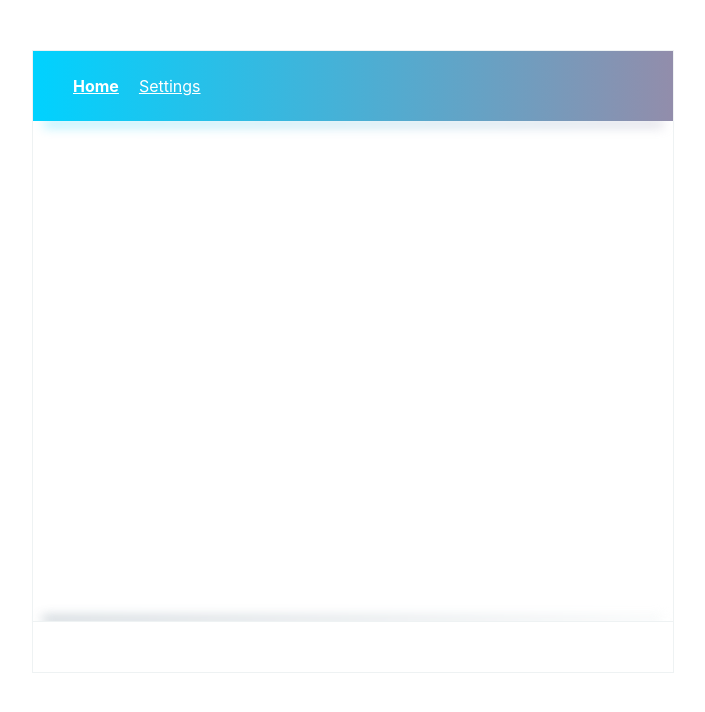
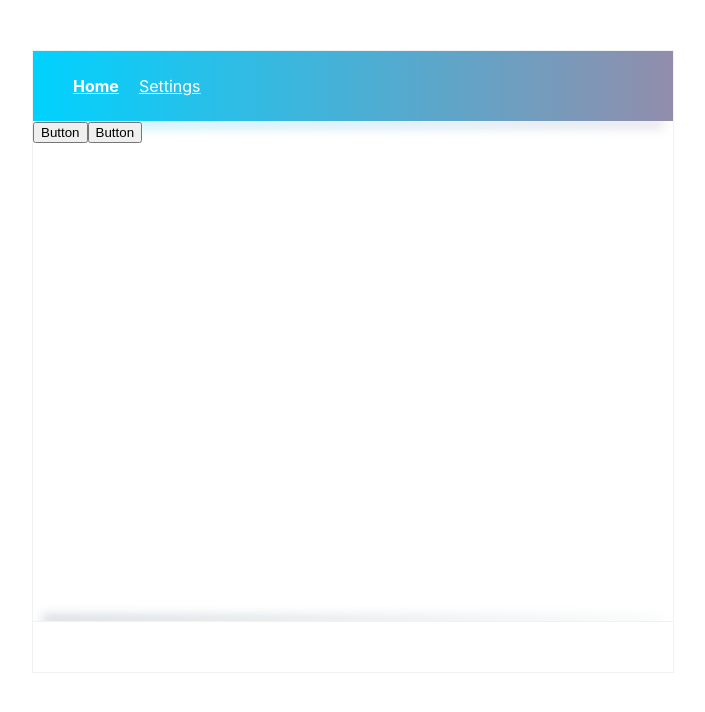
Before and after one commit to CarlosCanizal/chat-react, a React (Create React App) app: page / in a window 1280 px wide. Shown: the top 712 px of the page, without its empty margins (287-992 px from the left). Built offline with nearby package versions, Linux system fonts and the light colour scheme.

Commit message:
Adds redux

```diff
--- a/package.json
+++ b/package.json
@@ -6,8 +6,10 @@
     "node-sass": "^4.11.0",
     "react": "^16.8.3",
     "react-dom": "^16.8.3",
+    "react-redux": "^6.0.1",
     "react-router-dom": "^4.3.1",
-    "react-scripts": "2.1.5"
+    "react-scripts": "2.1.5",
+    "redux": "^4.0.1"
   },
   "scripts": {
     "start": "react-scripts start",
--- a/src/components/BodyApp/BodyApp.js
+++ b/src/components/BodyApp/BodyApp.js
@@ -5,6 +5,7 @@ class BodyApp extends Component{
     render(){
         return(
             <div className={styles.BodyApp}>
+                {this.props.children}
             </div>
         )
     }
--- a/src/components/Chat/Chat.js
+++ b/src/components/Chat/Chat.js
@@ -3,14 +3,21 @@ import Header from '../Header/Header';
 import BodyApp from '../BodyApp/BodyApp';
 import Footer from '../Footer/Footer';
 import MessageBox from '../MessageBox/MessageBox';
+import { connect } from 'react-redux';
 
 class Chat extends Component {
   render() {
+    const getTheme = ()=>{
+      console.log(this.props.theme);
+    }
     return (
         <div>
             <Header />
-            <BodyApp />
-            <Footer>
+            <BodyApp>
+              <button onClick={this.props.onChangeTheme} >Button</button>
+              <button onClick={getTheme} >Button</button>
+            </BodyApp>
+            <Footer >
                 <MessageBox></MessageBox>
             </Footer>
         </div>
@@ -18,4 +25,16 @@ class Chat extends Component {
   }
 }
 
-export default Chat;
+const mapStateToProps = state =>{
+  return {
+    theme : state.theme
+  };
+};
+
+const mapDispatchToProps = dispatch=>{
+  return {
+    onChangeTheme : ()=> dispatch({type: 'CHANGE_THEME', theme:'dark'})
+  };
+};
+
+export default connect(mapStateToProps, mapDispatchToProps)(Chat);
--- a/src/index.js
+++ b/src/index.js
@@ -3,8 +3,11 @@ import ReactDOM from 'react-dom';
 import './index.sass';
 import App from './App';
 import * as serviceWorker from './serviceWorker';
-
-ReactDOM.render(<App />, document.getElementById('root'));
+import { createStore } from 'redux';
+import reducer from './store/reducer';
+import { Provider } from 'react-redux';
+const store = createStore(reducer);
+ReactDOM.render(<Provider store={store}><App /></Provider>, document.getElementById('root'));
 
 // If you want your app to work offline and load faster, you can change
 // unregister() to register() below. Note this comes with some pitfalls.
--- /dev/null
+++ b/src/store/reducer.js
@@ -0,0 +1,16 @@
+const initialState = {
+    theme : 'light'
+}
+
+const reducer = (state=initialState, action)=>{
+    if (action.type === 'CHANGE_THEME'){
+        console.log(action.theme);
+        return {
+            ...state,
+            theme: action.theme
+        }
+    }
+    return state
+}
+
+export default reducer
```
Also changed, not shown: 1 other file (tests, documents, lock files or other folders).
